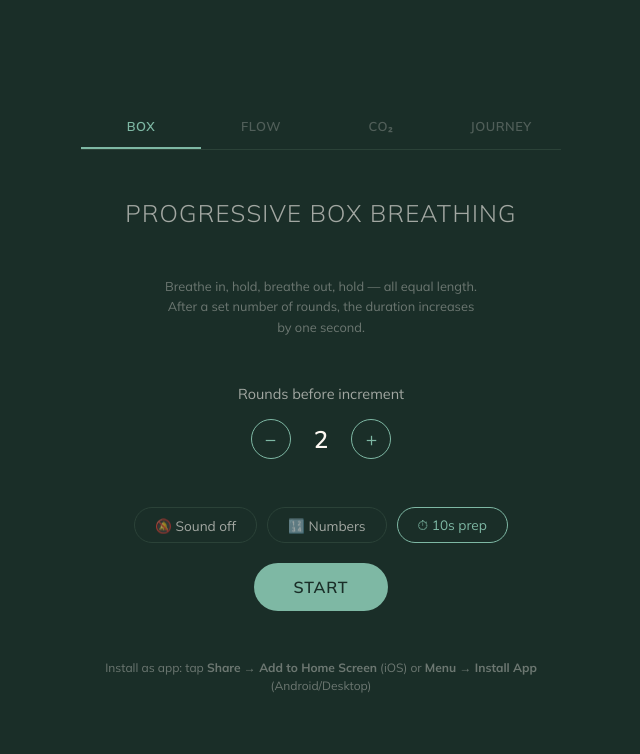
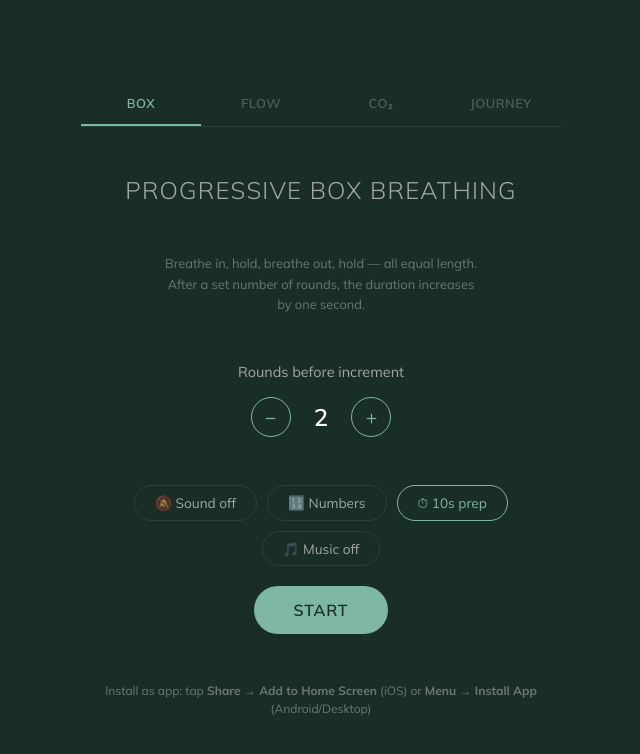
Before and after one commit to nickvunen/lekker-progressief-box-ademen, a React (Vite) app: page / in a window 1280 px wide. Shown: the top 754 px of the page, without its empty margins (319-959 px from the left). Built offline with nearby package versions, Linux system fonts and the light colour scheme; no server answers.

Commit message:
Add background music toggle with looped bed track

```diff
--- a/src/App.tsx
+++ b/src/App.tsx
@@ -69,6 +69,10 @@ function App() {
     'prepSeconds',
     10,
   );
+  const [musicEnabled, setMusicEnabled] = usePersistedState(
+    'musicEnabled',
+    false,
+  );
 
   // Flow settings
   const [breatheIn, setBreatheIn] = usePersistedState('flow.breatheIn', 5.5);
@@ -92,6 +96,11 @@ function App() {
   // Prep countdown (null = not prepping)
   const [prepCountdown, setPrepCountdown] = useState<number | null>(null);
   const prepRafRef = useRef<number | null>(null);
+
+  // Background music — looped, low-volume bed track behind sessions.
+  // Standalone <audio> element, not part of the useGong unlock list;
+  // unlocked on iOS by calling play() synchronously in the Start click.
+  const musicAudioRef = useRef<HTMLAudioElement>(null);
 
   const flowSettings: FlowSettings = {
     breatheIn,
@@ -147,6 +156,11 @@ function App() {
 
   const handleComplete = useCallback(() => {
     gong.playEnding();
+    const music = musicAudioRef.current;
+    if (music) {
+      music.pause();
+      music.currentTime = 0;
+    }
   }, [gong]);
 
   const boxTimer = useBreathingTimer(roundsPerIncrement, handleBoxPhaseChange);
@@ -179,6 +193,30 @@ function App() {
     });
   };
 
+  const toggleMusic = () => {
+    setMusicEnabled((m) => !m);
+  };
+
+  // Kick off background music. Called synchronously inside the Start click
+  // so iOS treats it as a user-gesture-initiated play (required to unlock
+  // this audio element). No `await` must precede this call on the iOS path.
+  const startMusic = () => {
+    const music = musicAudioRef.current;
+    if (!music) return;
+    music.volume = 0.3;
+    music.currentTime = 0;
+    music.play().catch(() => {
+      // Autoplay blocked or load error — fail silently, session still works.
+    });
+  };
+
+  const stopMusic = () => {
+    const music = musicAudioRef.current;
+    if (!music) return;
+    music.pause();
+    music.currentTime = 0;
+  };
+
   // Sync gong enabled state on mount
   gong.setEnabled(soundEnabled);
 
@@ -203,6 +241,10 @@ function App() {
   };
 
   const handleStart = async () => {
+    // Kick off music synchronously before any await so iOS treats it as a
+    // user-gesture-initiated play (same rationale as the useGong unlock).
+    if (musicEnabled) startMusic();
+
     const firstKey: SoundKey =
       activeTab === 'progressive-box' || activeTab === 'flow-breathing'
         ? 'breathe-in'
@@ -252,6 +294,7 @@ function App() {
     flowTimer.stop();
     co2Timer.stop();
     gong.stopCurrentSound();
+    stopMusic();
     wakeLock.release();
   };
 
@@ -268,6 +311,13 @@ function App() {
 
   return (
     <div className="app">
+      <audio
+        ref={musicAudioRef}
+        src="/background-music.mp3"
+        loop
+        preload="none"
+      />
+
       {!isActive && (
         <div className="tabs">
           <button
@@ -510,6 +560,18 @@ function App() {
               >
                 {prepSeconds > 0 ? `⏱ ${prepSeconds}s prep` : '⏱ Prep off'}
               </button>
+
+              <button
+                className={`sound-toggle ${musicEnabled ? 'sound-on' : ''}`}
+                onClick={toggleMusic}
+                aria-label={
+                  musicEnabled
+                    ? 'Disable background music'
+                    : 'Enable background music'
+                }
+              >
+                {musicEnabled ? '🎵 Music on' : '🎵 Music off'}
+              </button>
             </div>
 
             <div className="controls">
```
Also changed, not shown: 2 other files (tests, documents, lock files or other folders).
